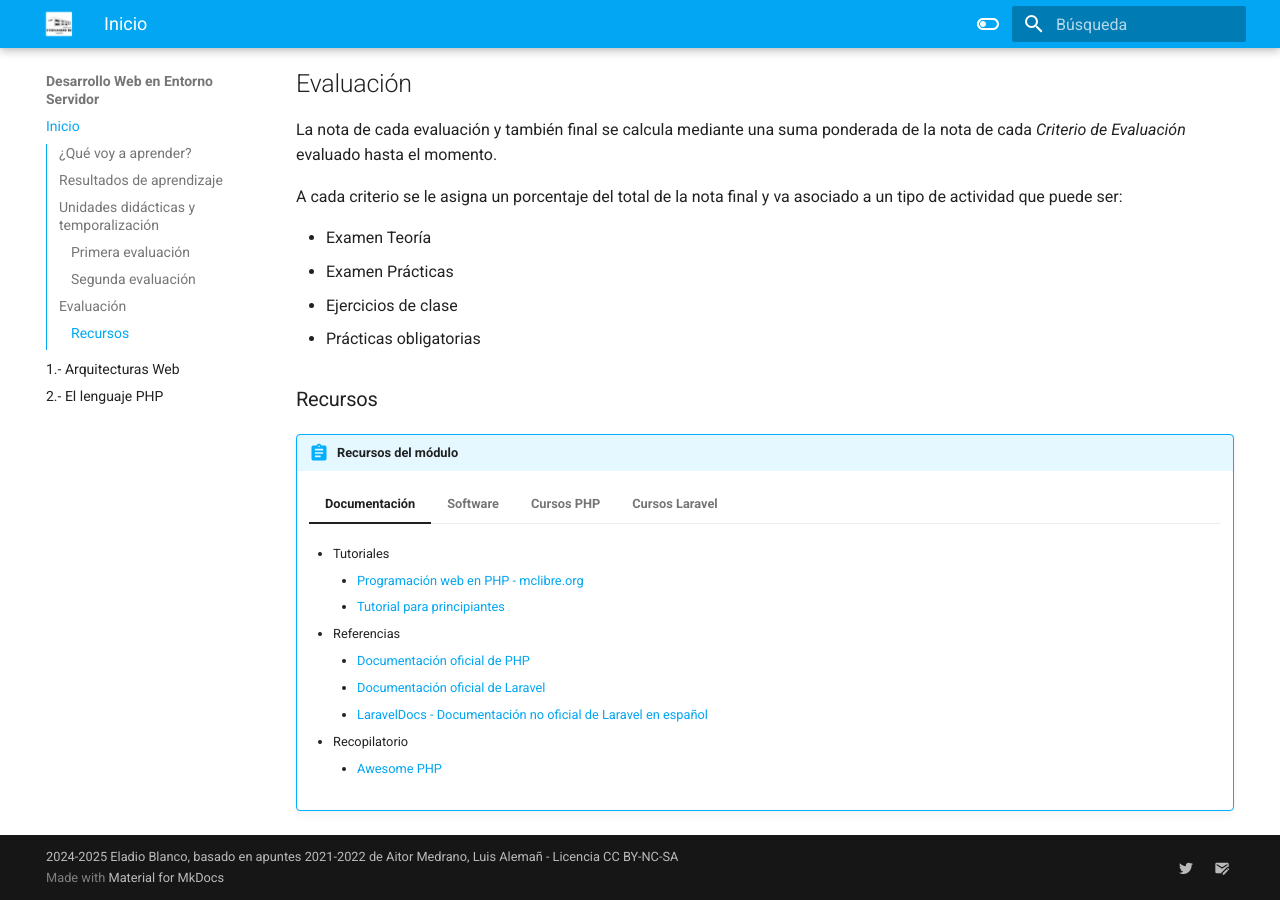
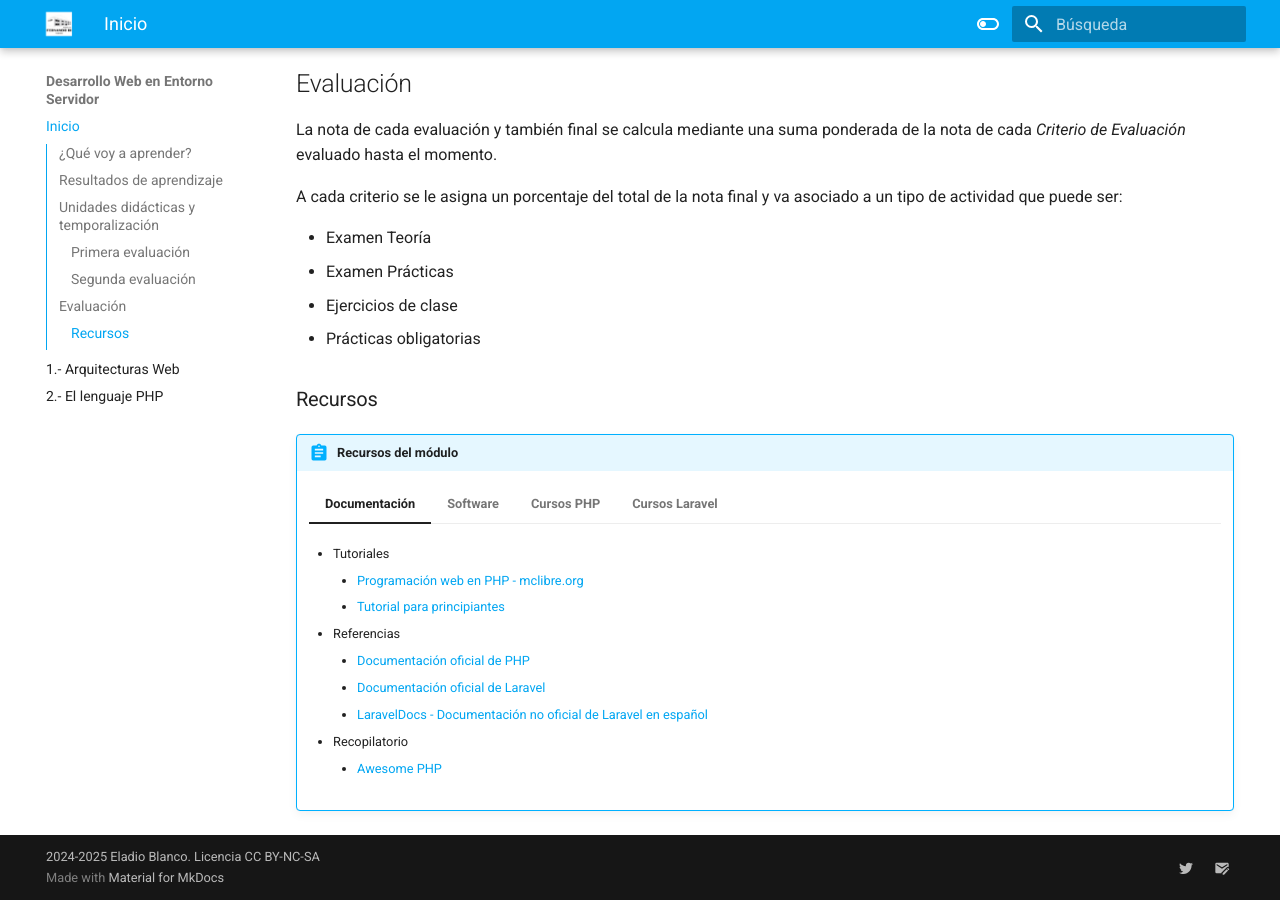
Before and after one commit to elblo/dwes2526, an MkDocs documentation site: the page built from docs/index.md, in a window 1280 px wide and 900 px high, scrolled down 3233 px. Built offline with MkDocs 1.6.1 and Material for MkDocs 9.7.7, drawn with Linux system fonts in a browser that asks for light colours.

Commit message:
Modificado pie

```diff
--- a/mkdocs.yml
+++ b/mkdocs.yml
@@ -1,5 +1,5 @@
 site_name: Desarrollo Web en Entorno Servidor
-site_url: https://elblo.github.io/dwes2425
+site_url: https://elblo.github.io/dwes2526
 use_directory_urls: false
 
 nav:
@@ -87,4 +87,4 @@ markdown_extensions:
       permalink: true
       toc_depth: 3
 
-copyright: 2024-2025 Eladio Blanco, basado en apuntes 2021-2022 de Aitor Medrano, Luis Alemañ - Licencia CC BY-NC-SA
+copyright: 2024-2025 Eladio Blanco. Licencia CC BY-NC-SA
```
